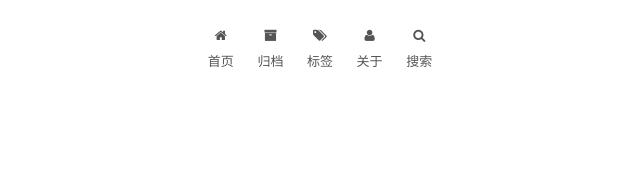
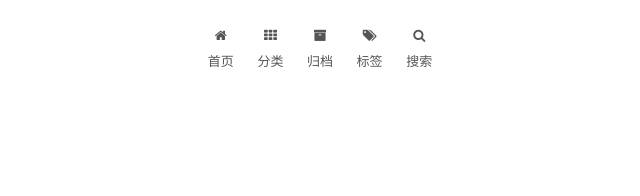
Before and after one commit to BinBear/BinBear.github.io, a plain HTML site: page 2016/10/18/hello-world/index.html in a window 1280 px wide. Shown: the part 178-374 px from the top of the page, 160-800 px from the left. Drawn offline with Linux system fonts and the light colour scheme; a script that the page names is missing; a web font is replaced by a local one.

Commit message:
Site updated: 2016-10-18 21:59:50

```diff
--- a/2016/10/18/hello-world/index.html
+++ b/2016/10/18/hello-world/index.html
@@ -201,6 +201,16 @@ Quick">
         </li>
 
 
+        <li class="menu-item menu-item-categories">
+          <a href="/categories" rel="section">
+
+              <i class="menu-item-icon fa fa-fw fa-th"></i> <br />
+
+            分类
+          </a>
+        </li>
+
+
         <li class="menu-item menu-item-archives">
           <a href="/archives" rel="section">
 
@@ -217,16 +227,6 @@ Quick">
               <i class="menu-item-icon fa fa-fw fa-tags"></i> <br />
 
             标签
-          </a>
-        </li>
-
-
-        <li class="menu-item menu-item-about">
-          <a href="/about" rel="section">
-
-              <i class="menu-item-icon fa fa-fw fa-user"></i> <br />
-
-            关于
           </a>
         </li>
 
```
Also changed, not shown: archives/2016/10/index.html (+10 -10 lines), archives/2016/index.html (+10 -10 lines), archives/index.html (+10 -10 lines), index.html (+10 -10 lines).
